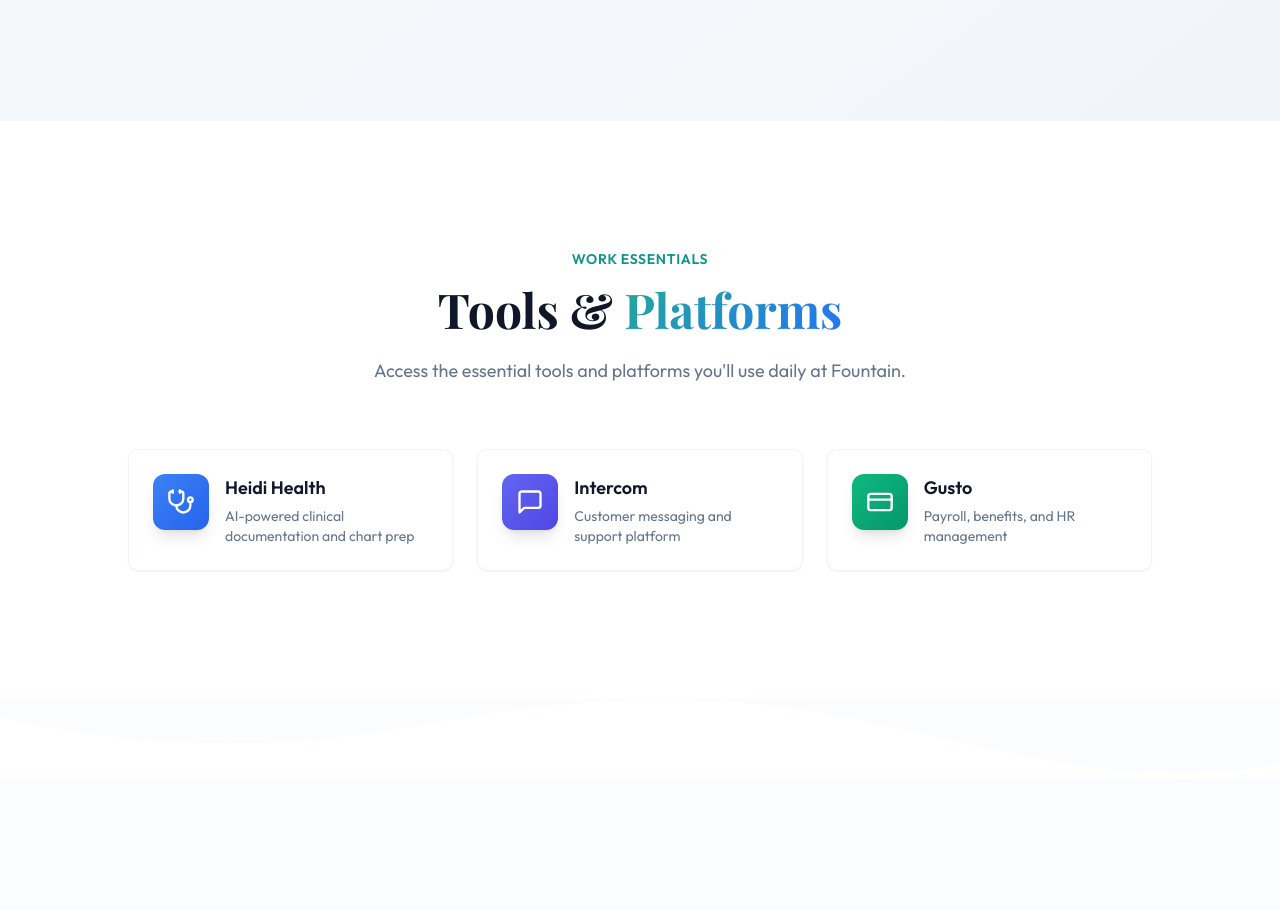
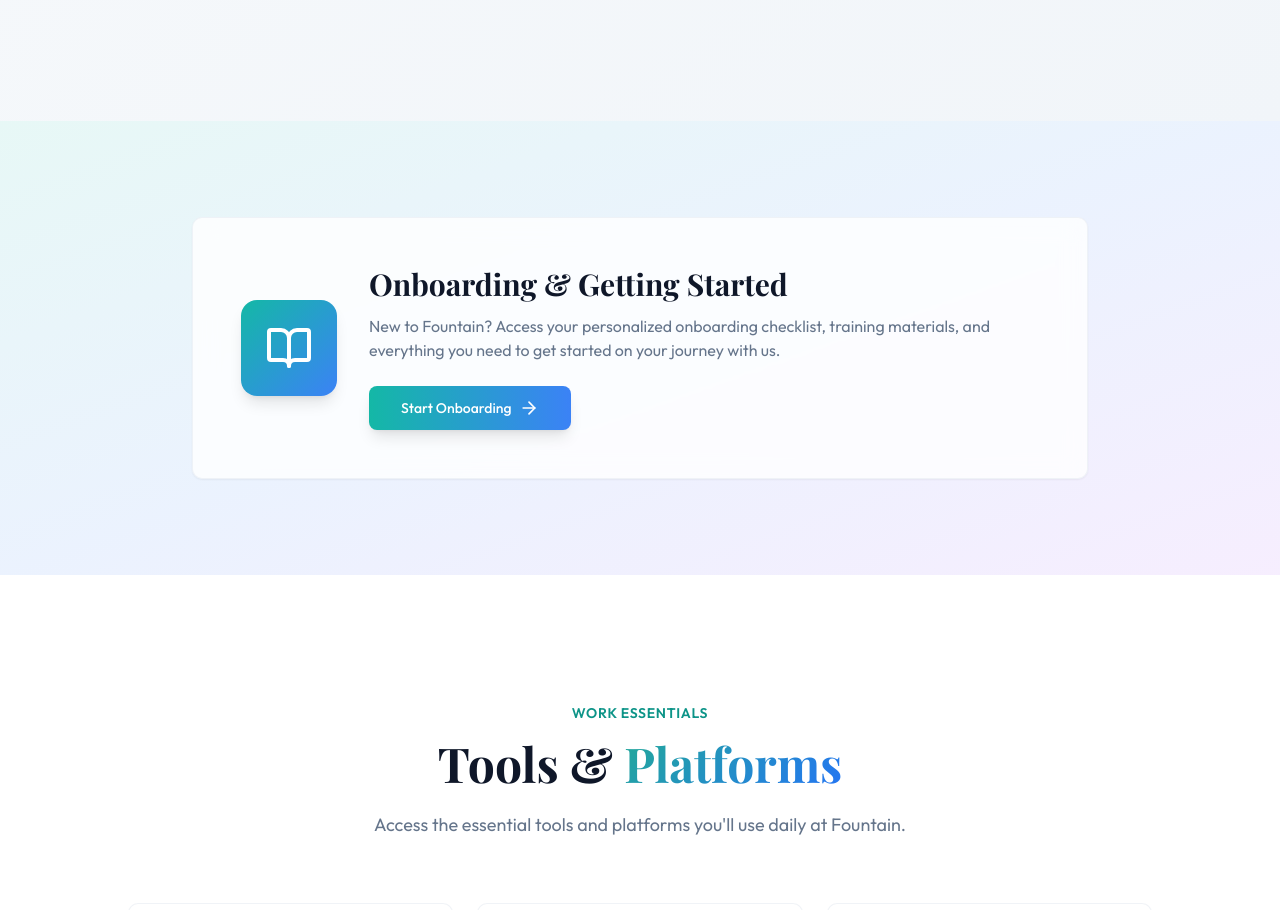
Before and after one commit to draphael123/onboardingsitereformatted, a Next.js app: page / in a window 1280 px wide. Shown: the part 4240-5150 px from the top of the page. Built offline with nearby package versions, Linux system fonts and the light colour scheme; a web font is replaced by a local one.

Commit message:
Add Onboarding & Getting Started section above Tools & Platforms

```diff
--- a/app/(public)/page.tsx
+++ b/app/(public)/page.tsx
@@ -356,6 +356,40 @@ export default function HomePage() {
         </div>
       </section>
 
+      {/* Onboarding CTA Section */}
+      <section className="py-16 md:py-24 bg-gradient-to-br from-teal-500/10 via-blue-500/10 to-purple-500/10">
+        <div className="container px-4 md:px-6">
+          <ScrollReveal animation="scale">
+            <div className="max-w-4xl mx-auto">
+              <Card className="glass-card overflow-hidden border-2 border-primary/20">
+                <CardContent className="p-8 md:p-12">
+                  <div className="flex flex-col md:flex-row items-center gap-8">
+                    <div className="w-20 h-20 md:w-24 md:h-24 rounded-2xl bg-gradient-to-br from-teal-500 to-blue-500 flex items-center justify-center flex-shrink-0 shadow-lg">
+                      <BookOpen className="h-10 w-10 md:h-12 md:w-12 text-white" />
+                    </div>
+                    <div className="flex-1 text-center md:text-left">
+                      <h2 className="font-display text-2xl md:text-3xl font-bold mb-3">
+                        Onboarding & Getting Started
+                      </h2>
+                      <p className="text-muted-foreground mb-6">
+                        New to Fountain? Access your personalized onboarding checklist, training materials,
+                        and everything you need to get started on your journey with us.
+                      </p>
+                      <Button size="lg" asChild className="group bg-gradient-to-r from-teal-500 to-blue-500 hover:from-teal-600 hover:to-blue-600 border-0 shadow-lg">
+                        <Link href="/login">
+                          Start Onboarding
+                          <ArrowRight className="ml-2 h-5 w-5 transition-transform group-hover:translate-x-1" />
+                        </Link>
+                      </Button>
+                    </div>
+                  </div>
+                </CardContent>
+              </Card>
+            </div>
+          </ScrollReveal>
+        </div>
+      </section>
+
       {/* Tools Section */}
       <section className="py-20 md:py-32">
         <div className="container px-4 md:px-6">
```
